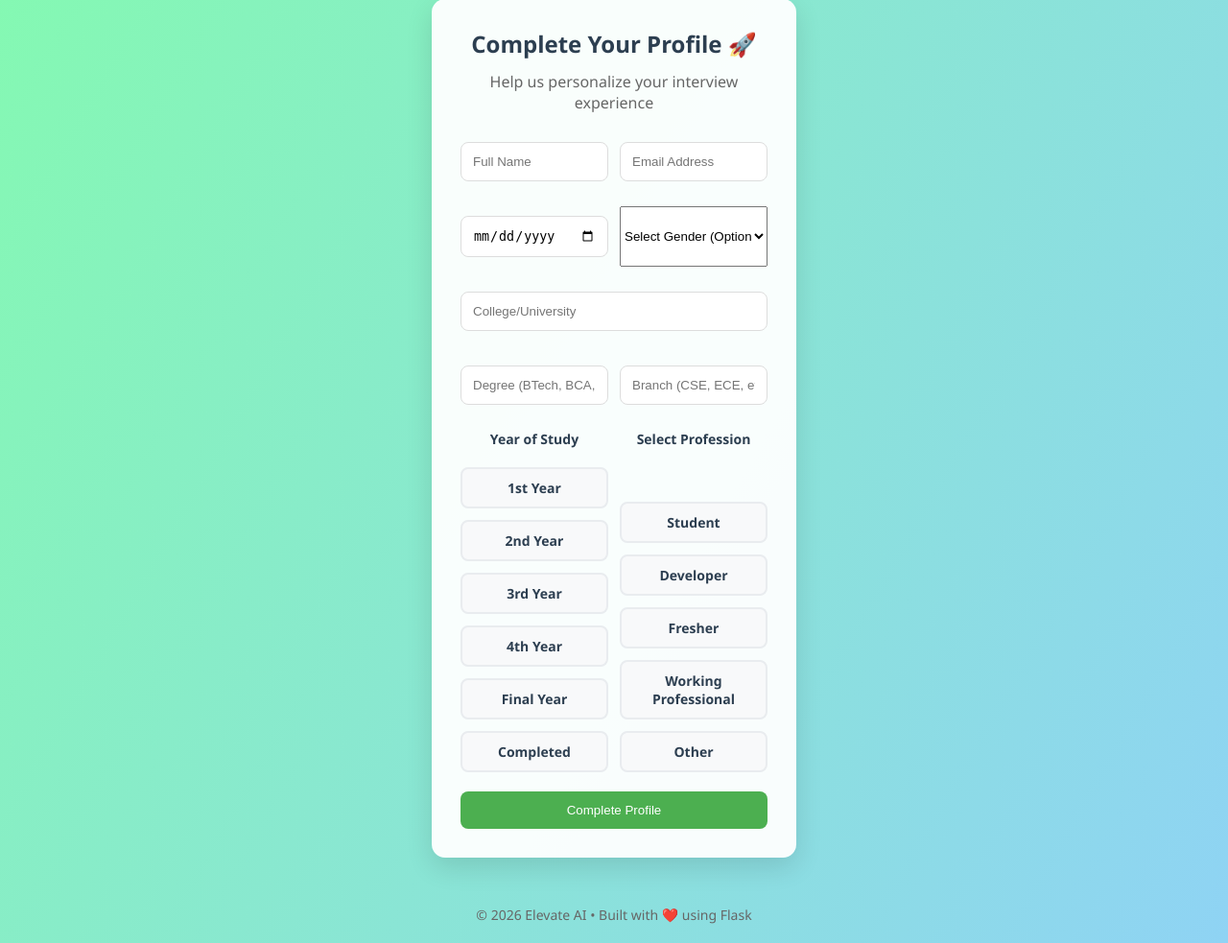
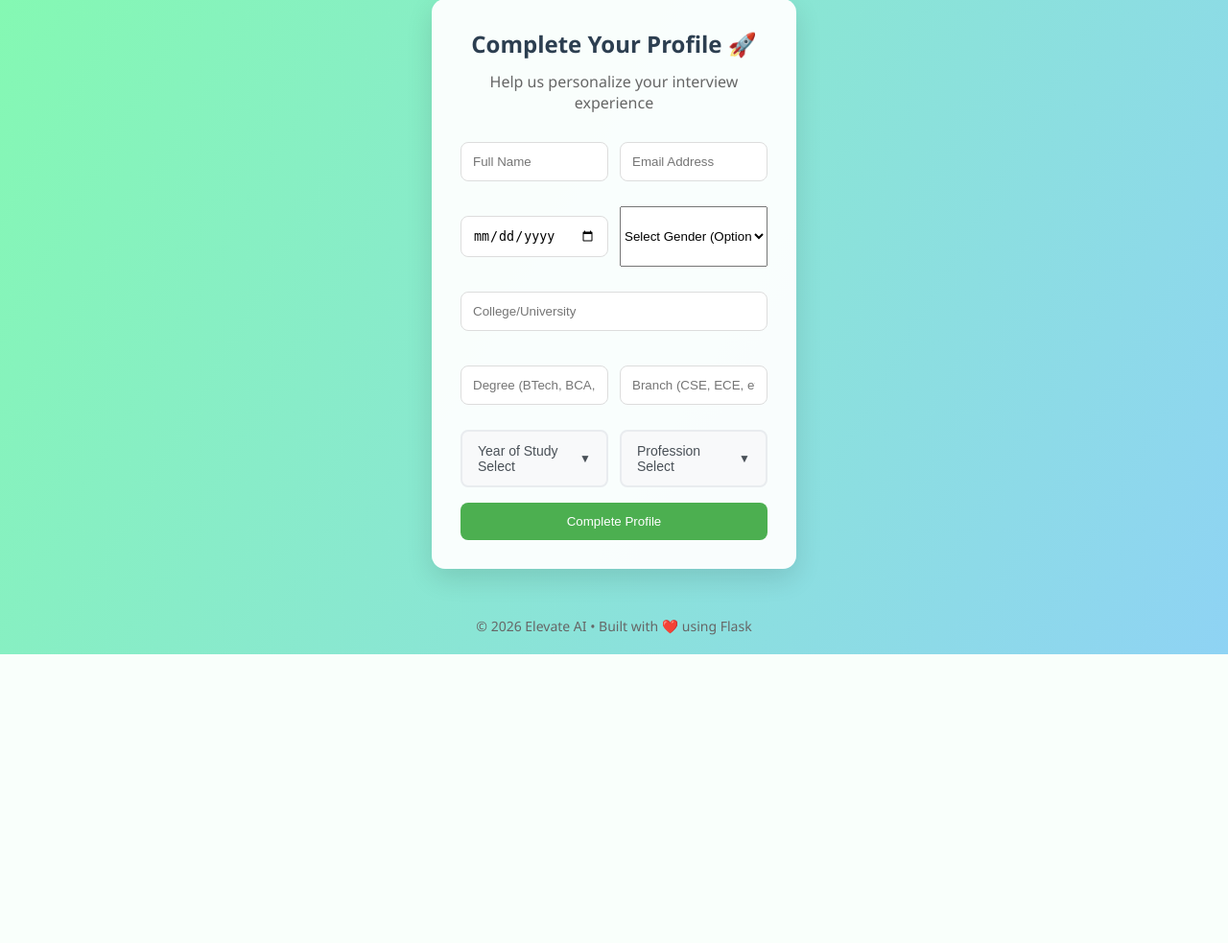
Before and after one commit to Suhas-H-N/ElevateAI, a Flask app: page /profile_setup in a window 1280 px wide. Shown: the part 131-1114 px from the top of the page at 96% size. After the commit the page ends 813 px from the top, so only its background shows below. Run offline with Flask 3, Linux system fonts and the light colour scheme; the visitor is signed in with stand-in values (Sample User, id 1).

Commit message:
Add toggle buttons for year of study and profession options - options appear only after clicking

```diff
--- a/static/style.css
+++ b/static/style.css
@@ -200,10 +200,39 @@ body {
     margin-bottom: 4px;
 }
 
+/* ===== TOGGLE BUTTON STYLING ===== */
+.toggle-btn {
+    padding: 12px 16px;
+    background: #f8f9fa;
+    border: 2px solid #e9ecef;
+    border-radius: 8px;
+    color: #495057;
+    font-size: 14px;
+    font-weight: 500;
+    cursor: pointer;
+    transition: all 0.3s ease;
+    text-align: left;
+    display: flex;
+    justify-content: space-between;
+    align-items: center;
+}
+
+.toggle-btn:hover {
+    background: #e9ecef;
+    border-color: #4A90E2;
+    color: #4A90E2;
+}
+
+.toggle-btn .arrow {
+    font-size: 12px;
+    transition: transform 0.3s ease;
+}
+
 .radio-buttons {
     display: flex;
     flex-wrap: wrap;
     gap: 8px;
+    margin-top: 8px;
 }
 
 .radio-buttons input[type="radio"] {
--- a/templates/profile_setup.html
+++ b/templates/profile_setup.html
@@ -74,8 +74,11 @@
 
             <div class="form-row">
                 <div class="button-group">
-                    <label>Year of Study</label>
-                    <div class="radio-buttons">
+                    <button type="button" class="toggle-btn" onclick="toggleOptions('year-options')">
+                        Year of Study {{ user.year_of_study or 'Select' }}
+                        <span class="arrow">▼</span>
+                    </button>
+                    <div id="year-options" class="radio-buttons" style="display: none;">
                         <input type="radio" id="year1" name="year_of_study" value="1st Year" {% if user.year_of_study == '1st Year' %}checked{% endif %}>
                         <label for="year1" class="radio-btn">1st Year</label>
 
@@ -97,8 +100,11 @@
                 </div>
 
                 <div class="button-group">
-                    <label>Select Profession</label>
-                    <div class="radio-buttons">
+                    <button type="button" class="toggle-btn" onclick="toggleOptions('profession-options')">
+                        Profession {{ user.profession or 'Select' }}
+                        <span class="arrow">▼</span>
+                    </button>
+                    <div id="profession-options" class="radio-buttons" style="display: none;">
                         <input type="radio" id="prof1" name="profession" value="Student" {% if user.profession == 'Student' %}checked{% endif %}>
                         <label for="prof1" class="radio-btn">Student</label>
 
@@ -125,4 +131,35 @@
 
 </div>
 
+<!-- TOGGLE OPTIONS SCRIPT -->
+<script>
+function toggleOptions(optionsId) {
+    const options = document.getElementById(optionsId);
+    const button = options.previousElementSibling;
+    const arrow = button.querySelector('.arrow');
+
+    if (options.style.display === 'none' || options.style.display === '') {
+        options.style.display = 'flex';
+        arrow.textContent = '▲';
+    } else {
+        options.style.display = 'none';
+        arrow.textContent = '▼';
+    }
+}
+
+// Update button text when radio button is selected
+document.querySelectorAll('input[type="radio"]').forEach(radio => {
+    radio.addEventListener('change', function() {
+        const buttonGroup = this.closest('.button-group');
+        const toggleBtn = buttonGroup.querySelector('.toggle-btn');
+        const selectedLabel = buttonGroup.querySelector(`label[for="${this.id}"]`);
+
+        if (selectedLabel) {
+            const fieldName = this.name === 'year_of_study' ? 'Year of Study' : 'Profession';
+            toggleBtn.innerHTML = `${fieldName} ${selectedLabel.textContent} <span class="arrow">▼</span>`;
+        }
+    });
+});
+</script>
+
 {% endblock %}
```
